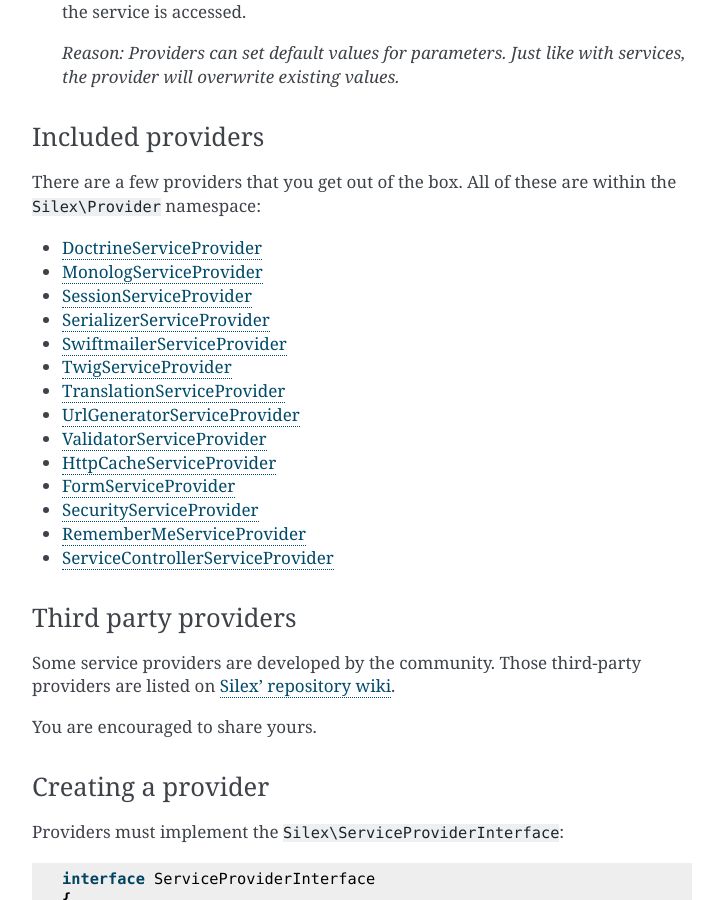
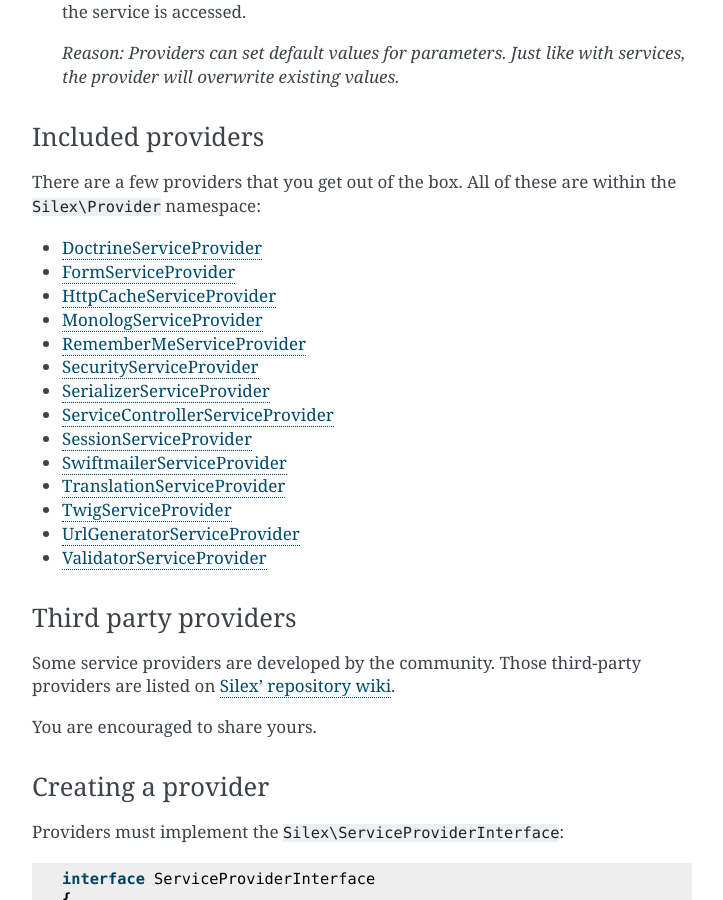
Before and after one commit to silexphp/Silex, a Sphinx documentation site: the page built from doc/providers.rst, in a window 1280 px wide and 900 px high, scrolled down 937 px. Shown: the whole window, without its empty margins (388-1111 px from the left). Built offline with Sphinx 7.4.7, drawn with Linux system fonts in a browser that asks for light colours.

```diff
--- a/doc/providers.rst
+++ b/doc/providers.rst
@@ -52,19 +52,19 @@ There are a few providers that you get out of the box. All of these are within
 the ``Silex\Provider`` namespace:
 
 * :doc:`DoctrineServiceProvider <providers/doctrine>`
+* :doc:`FormServiceProvider <providers/form>`
+* :doc:`HttpCacheServiceProvider <providers/http_cache>`
 * :doc:`MonologServiceProvider <providers/monolog>`
+* :doc:`RememberMeServiceProvider <providers/remember_me>`
+* :doc:`SecurityServiceProvider <providers/security>`
+* :doc:`SerializerServiceProvider <providers/serializer>`
+* :doc:`ServiceControllerServiceProvider <providers/service_controller>`
 * :doc:`SessionServiceProvider <providers/session>`
-* :doc:`SerializerServiceProvider <providers/serializer>`
 * :doc:`SwiftmailerServiceProvider <providers/swiftmailer>`
+* :doc:`TranslationServiceProvider <providers/translation>`
 * :doc:`TwigServiceProvider <providers/twig>`
-* :doc:`TranslationServiceProvider <providers/translation>`
 * :doc:`UrlGeneratorServiceProvider <providers/url_generator>`
 * :doc:`ValidatorServiceProvider <providers/validator>`
-* :doc:`HttpCacheServiceProvider <providers/http_cache>`
-* :doc:`FormServiceProvider <providers/form>`
-* :doc:`SecurityServiceProvider <providers/security>`
-* :doc:`RememberMeServiceProvider <providers/remember_me>`
-* :doc:`ServiceControllerServiceProvider <providers/service_controller>`
 
 Third party providers
 ~~~~~~~~~~~~~~~~~~~~~
```
